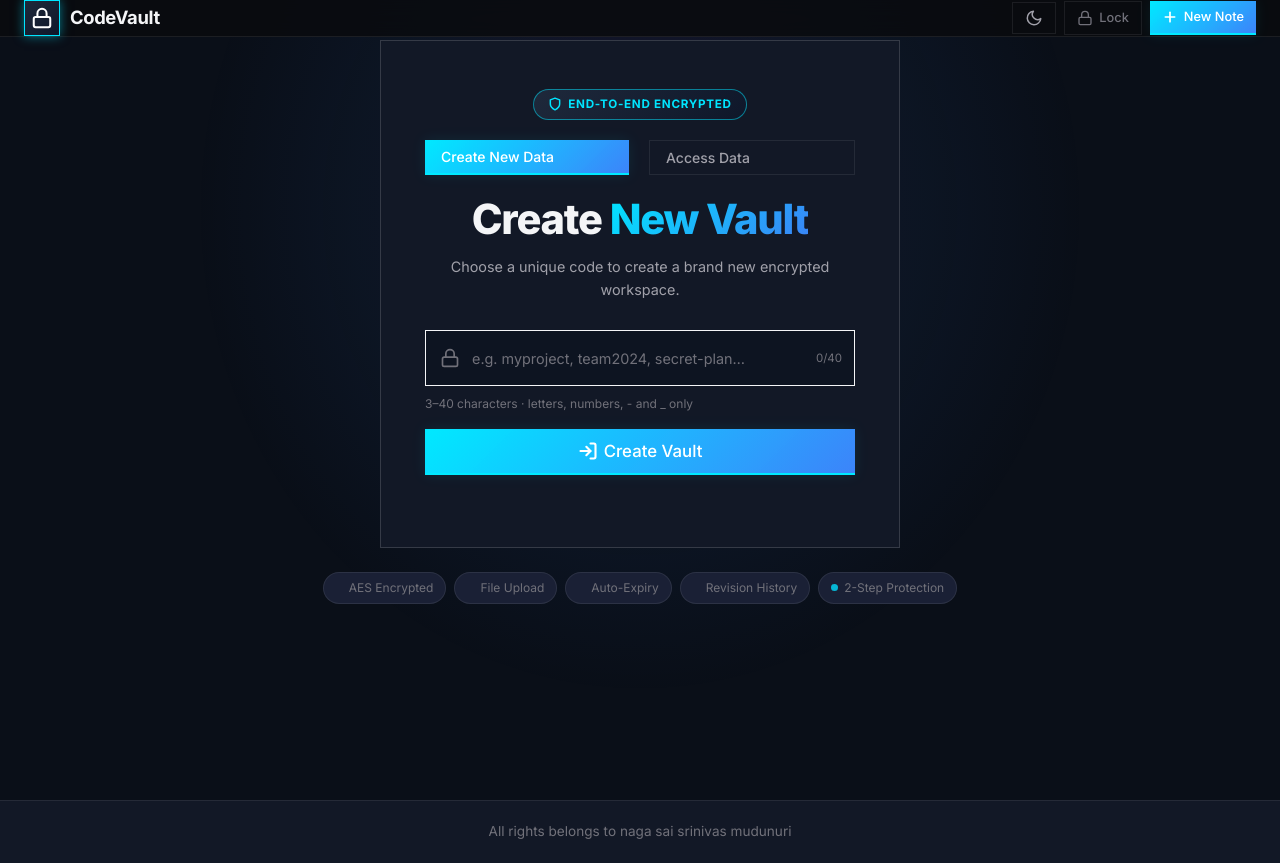
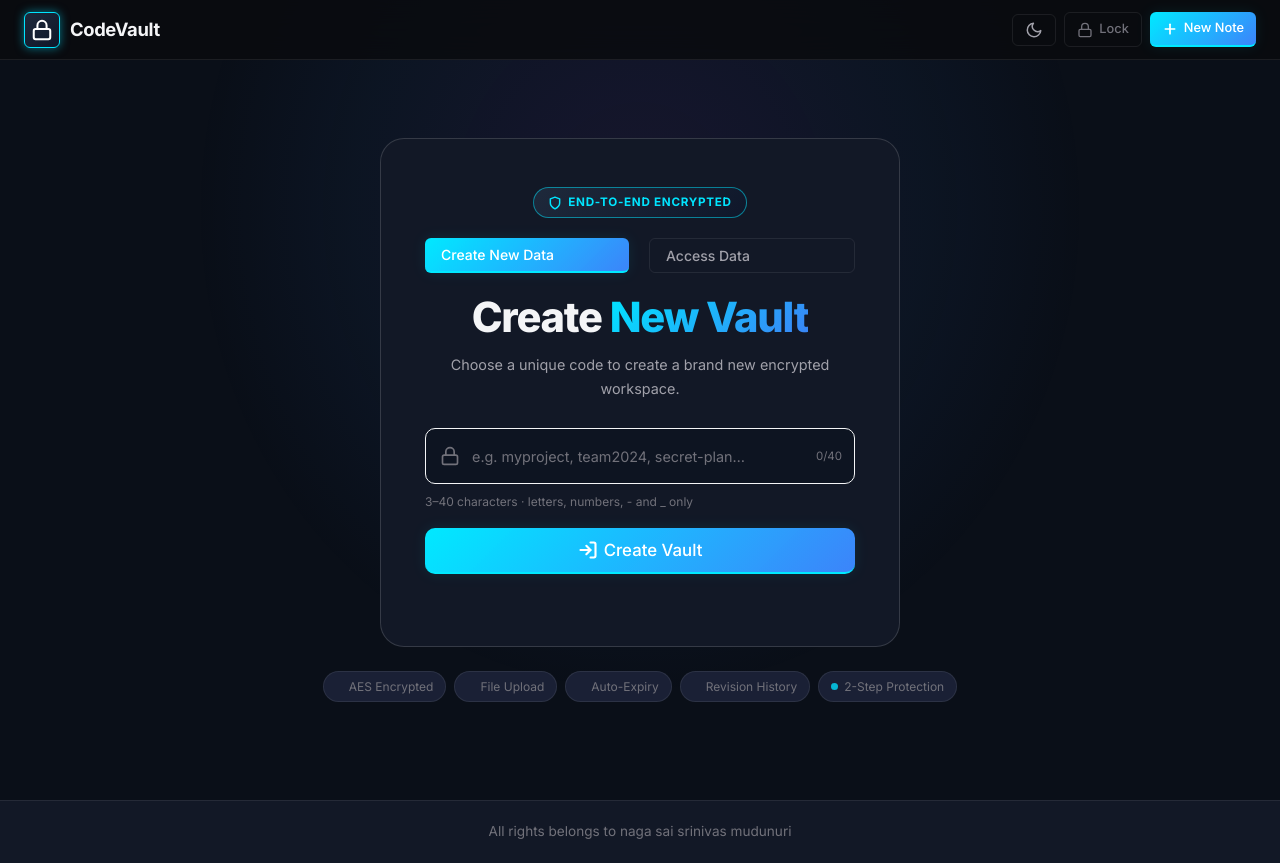
Before and after one commit to Nagasai22222/CodeVaault, a Flask app: page / in a window 1280 px wide. Run offline with Flask 3, Linux system fonts and the light colour scheme; some libraries are stand-ins or nearby versions.

Commit message:
Fix syntax error closing :root prematurely, restoring layout sizes

```diff
--- a/static/css/style.css
+++ b/static/css/style.css
@@ -34,6 +34,15 @@
   --gradient-soft:    linear-gradient(135deg, rgba(0,229,255,0.15) 0%, rgba(59,130,246,0.15) 100%);
   --shadow-glow: 0 0 40px rgba(0,229,255,0.4);
   --thor-armor: linear-gradient(135deg, #1e293b 0%, #0f172a 100%);
+  --radius-sm: 6px;
+  --radius-md: 10px;
+  --radius-lg: 16px;
+  --radius-xl: 24px;
+  --transition: 200ms cubic-bezier(0.4, 0, 0.2, 1);
+  --transition-slow: 400ms cubic-bezier(0.4, 0, 0.2, 1);
+  --navbar-h: 60px;
+  --toolbar-h: 52px;
+  --statusbar-h: 32px;
 }
 
 body.theme-zenitsu {
@@ -80,19 +89,6 @@ body:not(.theme-zenitsu) .logo-icon {
   background: var(--thor-armor) !important;
   border: 1px solid #00e5ff;
   box-shadow: 0 0 10px rgba(0,229,255,0.5);
-}
-
-  --radius-sm: 6px;
-  --radius-md: 10px;
-  --radius-lg: 16px;
-  --radius-xl: 24px;
-
-  --transition: 200ms cubic-bezier(0.4, 0, 0.2, 1);
-  --transition-slow: 400ms cubic-bezier(0.4, 0, 0.2, 1);
-
-  --navbar-h: 60px;
-  --toolbar-h: 52px;
-  --statusbar-h: 32px;
 }
 
 [data-theme="light"] {
```
